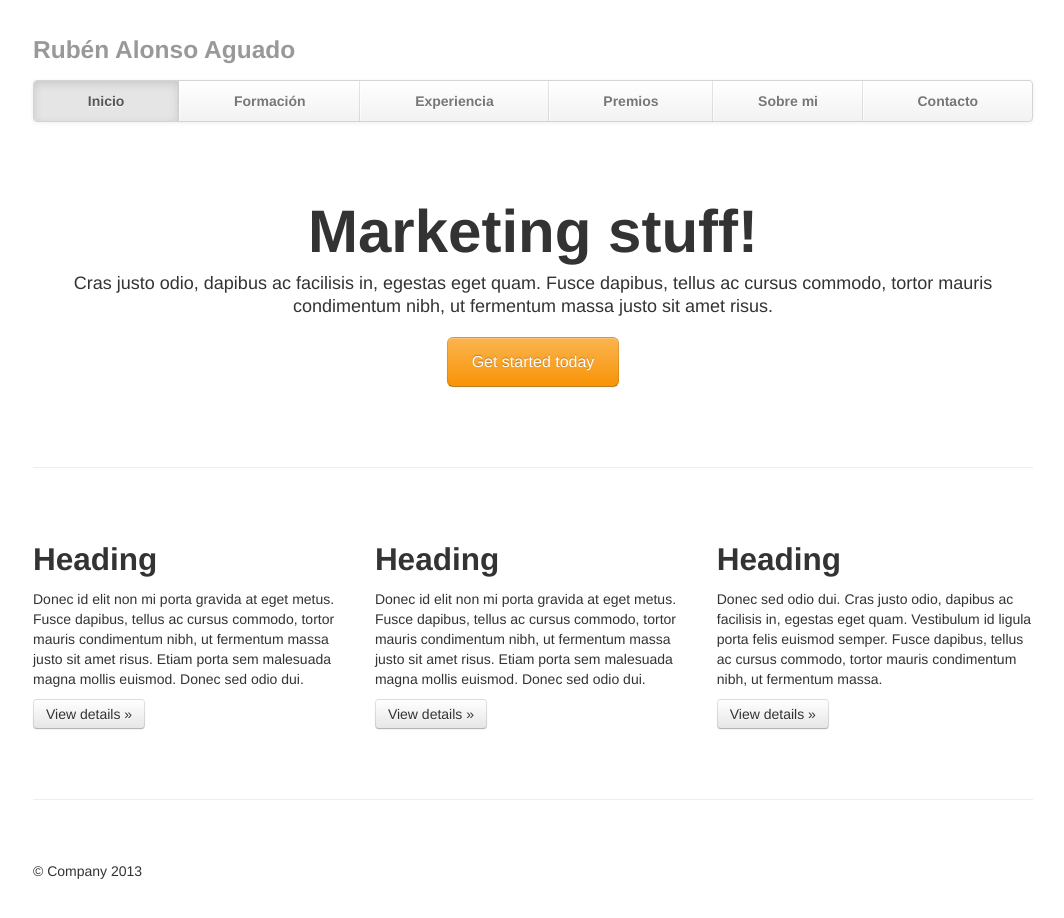
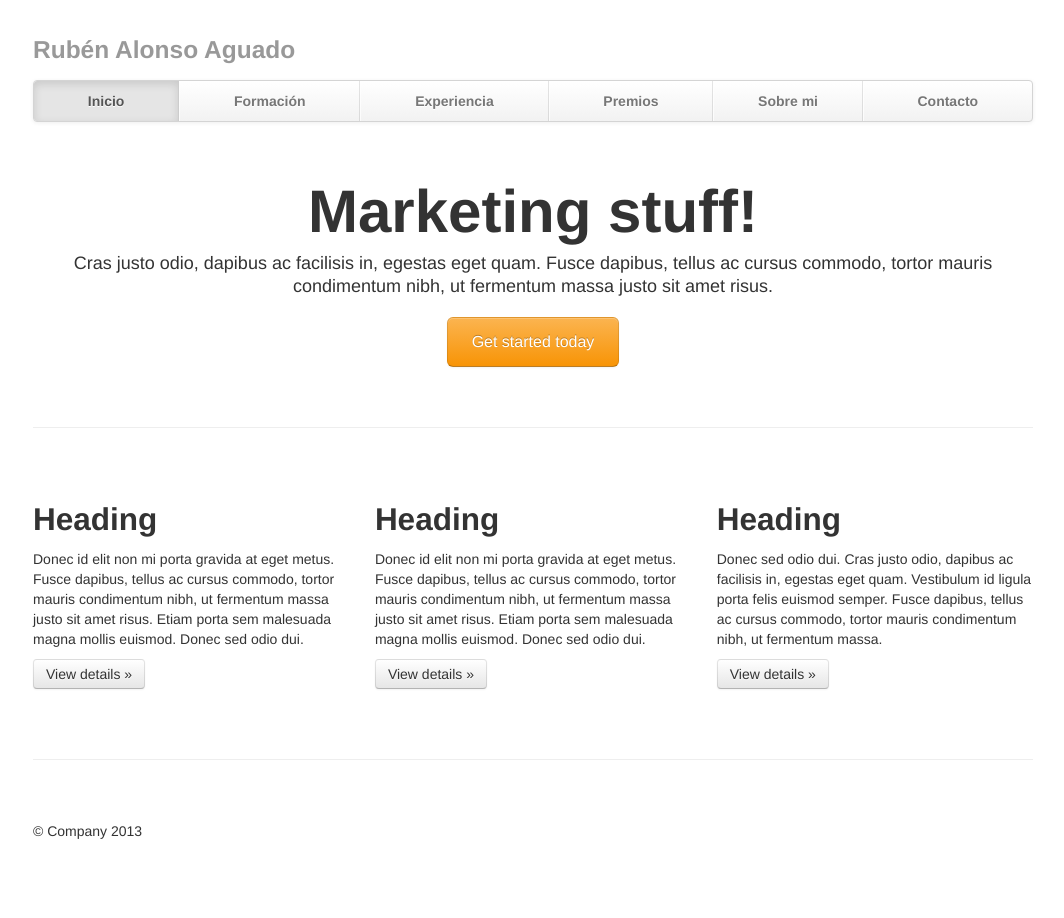
Before and after one commit to rubena/cvweb, a plain HTML site: page index.html in a window 1280 px wide. Shown: the whole page, without its empty margins (107-1171 px from the left). Drawn offline with nearby package versions, Linux system fonts and the light colour scheme.

Commit message:
Cambio del margin del jumbotron

```diff
--- a/css/page.css
+++ b/css/page.css
@@ -20,7 +20,7 @@
         background-size: 100%;
       }
       .jumbotron {
-        margin: 80px 0;
+        margin: 60px 0;
         text-align: center;
       }
       .jumbotron h1 {
```
